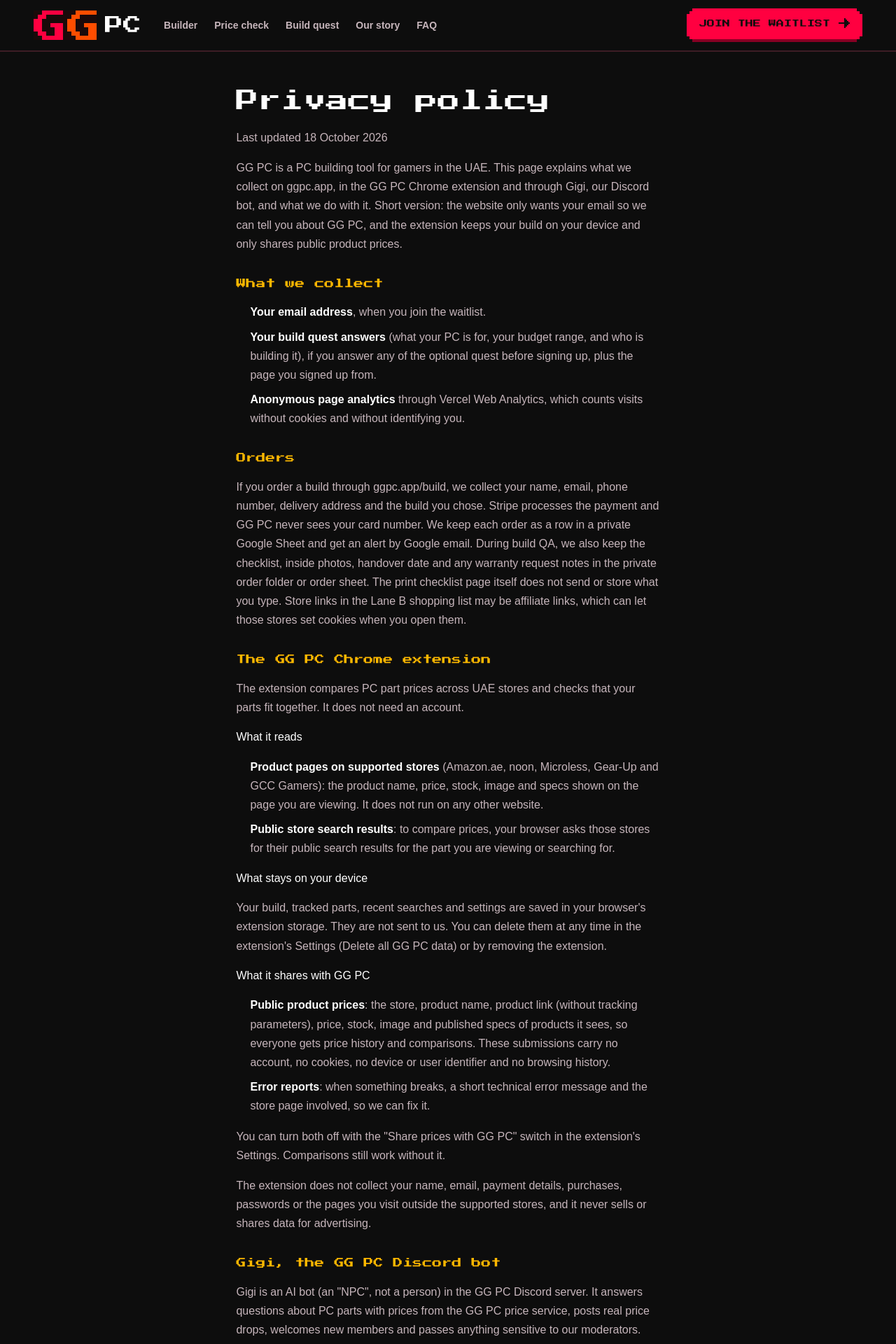
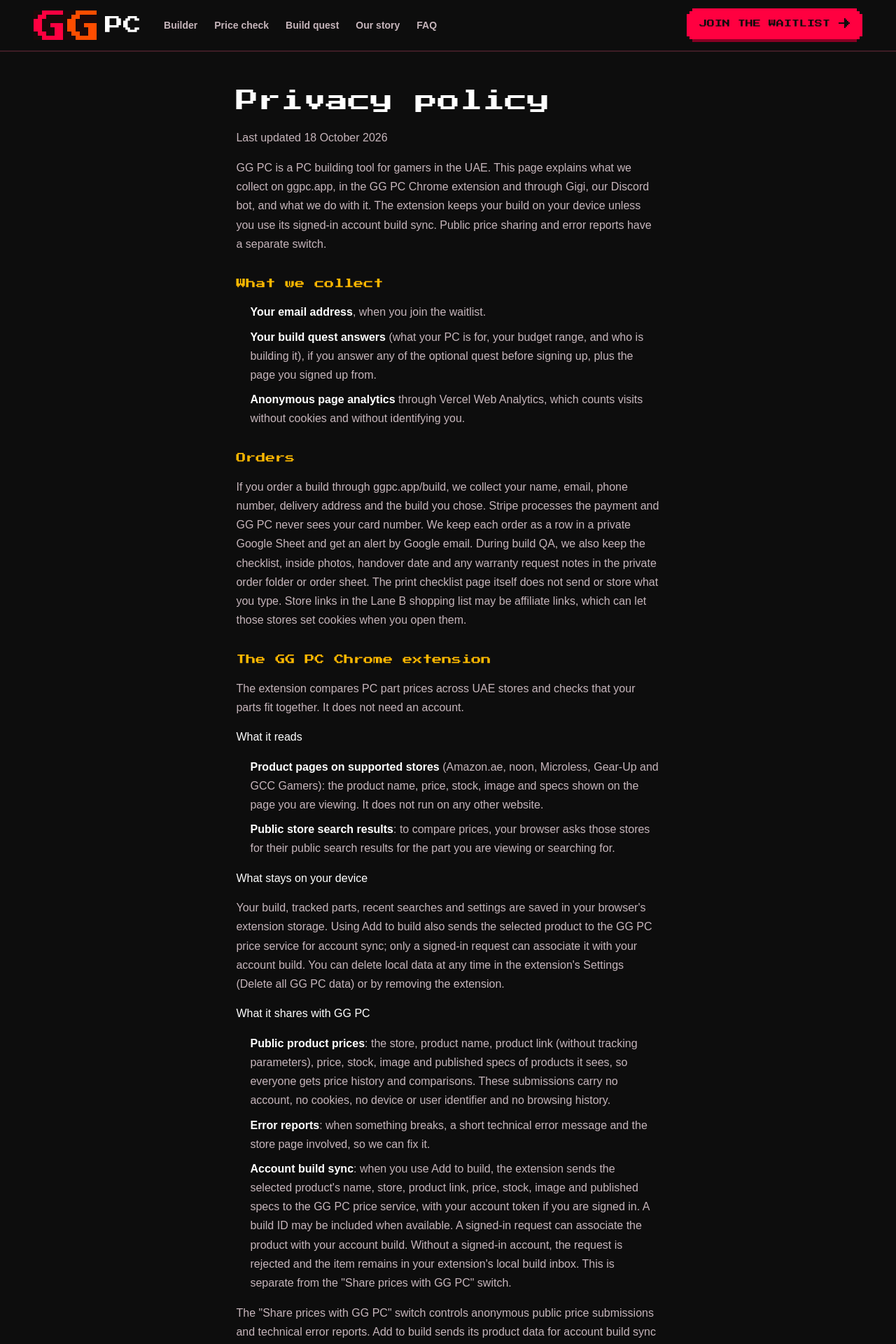
Before and after one commit to sle-solutions/ggpc-landing-page, a Next.js app: page /privacy in a window 1280 px wide. Shown: the top 1920 px of the page at 70% size. Built offline with nearby package versions, Linux system fonts and the light colour scheme; a web font is replaced by a local one.

Commit message:
Disclose extension account build sync

```diff
--- a/app/privacy/page.tsx
+++ b/app/privacy/page.tsx
@@ -10,7 +10,7 @@
 export default function Privacy() {
   return (
     <DocPage title="Privacy policy" updated="18 October 2026">
-      <p>GG PC is a PC building tool for gamers in the UAE. This page explains what we collect on ggpc.app, in the GG PC Chrome extension and through Gigi, our Discord bot, and what we do with it. Short version: the website only wants your email so we can tell you about GG PC, and the extension keeps your build on your device and only shares public product prices.</p>
+      <p>GG PC is a PC building tool for gamers in the UAE. This page explains what we collect on ggpc.app, in the GG PC Chrome extension and through Gigi, our Discord bot, and what we do with it. The extension keeps your build on your device unless you use its signed-in account build sync. Public price sharing and error reports have a separate switch.</p>
       <h2>What we collect</h2>
       <ul>
         <li><strong>Your email address</strong>, when you join the waitlist.</li>
@@ -28,14 +28,15 @@
         <li><strong>Public store search results</strong>: to compare prices, your browser asks those stores for their public search results for the part you are viewing or searching for.</li>
       </ul>
       <h3>What stays on your device</h3>
-      <p>Your build, tracked parts, recent searches and settings are saved in your browser's extension storage. They are not sent to us. You can delete them at any time in the extension's Settings (Delete all GG PC data) or by removing the extension.</p>
+      <p>Your build, tracked parts, recent searches and settings are saved in your browser's extension storage. Using Add to build also sends the selected product to the GG PC price service for account sync; only a signed-in request can associate it with your account build. You can delete local data at any time in the extension's Settings (Delete all GG PC data) or by removing the extension.</p>
       <h3>What it shares with GG PC</h3>
       <ul>
         <li><strong>Public product prices</strong>: the store, product name, product link (without tracking parameters), price, stock, image and published specs of products it sees, so everyone gets price history and comparisons. These submissions carry no account, no cookies, no device or user identifier and no browsing history.</li>
         <li><strong>Error reports</strong>: when something breaks, a short technical error message and the store page involved, so we can fix it.</li>
+        <li><strong>Account build sync</strong>: when you use Add to build, the extension sends the selected product's name, store, product link, price, stock, image and published specs to the GG PC price service, with your account token if you are signed in. A build ID may be included when available. A signed-in request can associate the product with your account build. Without a signed-in account, the request is rejected and the item remains in your extension's local build inbox. This is separate from the "Share prices with GG PC" switch.</li>
       </ul>
-      <p>You can turn both off with the "Share prices with GG PC" switch in the extension's Settings. Comparisons still work without it.</p>
-      <p>The extension does not collect your name, email, payment details, purchases, passwords or the pages you visit outside the supported stores, and it never sells or shares data for advertising.</p>
+      <p>The "Share prices with GG PC" switch controls anonymous public price submissions and technical error reports. Add to build sends its product data for account build sync even when you are not signed in; unauthenticated requests are rejected. Comparisons still work with public sharing off.</p>
+      <p>The extension does not collect your payment details, passwords or the pages you visit outside the supported stores, and it never sells or shares data for advertising.</p>
       <h2>Gigi, the GG PC Discord bot</h2>
       <p>Gigi is an AI bot (an "NPC", not a person) in the GG PC Discord server. It answers questions about PC parts with prices from the GG PC price service, posts real price drops, welcomes new members and passes anything sensitive to our moderators.</p>
       <h3>What it reads and keeps</h3>
```
